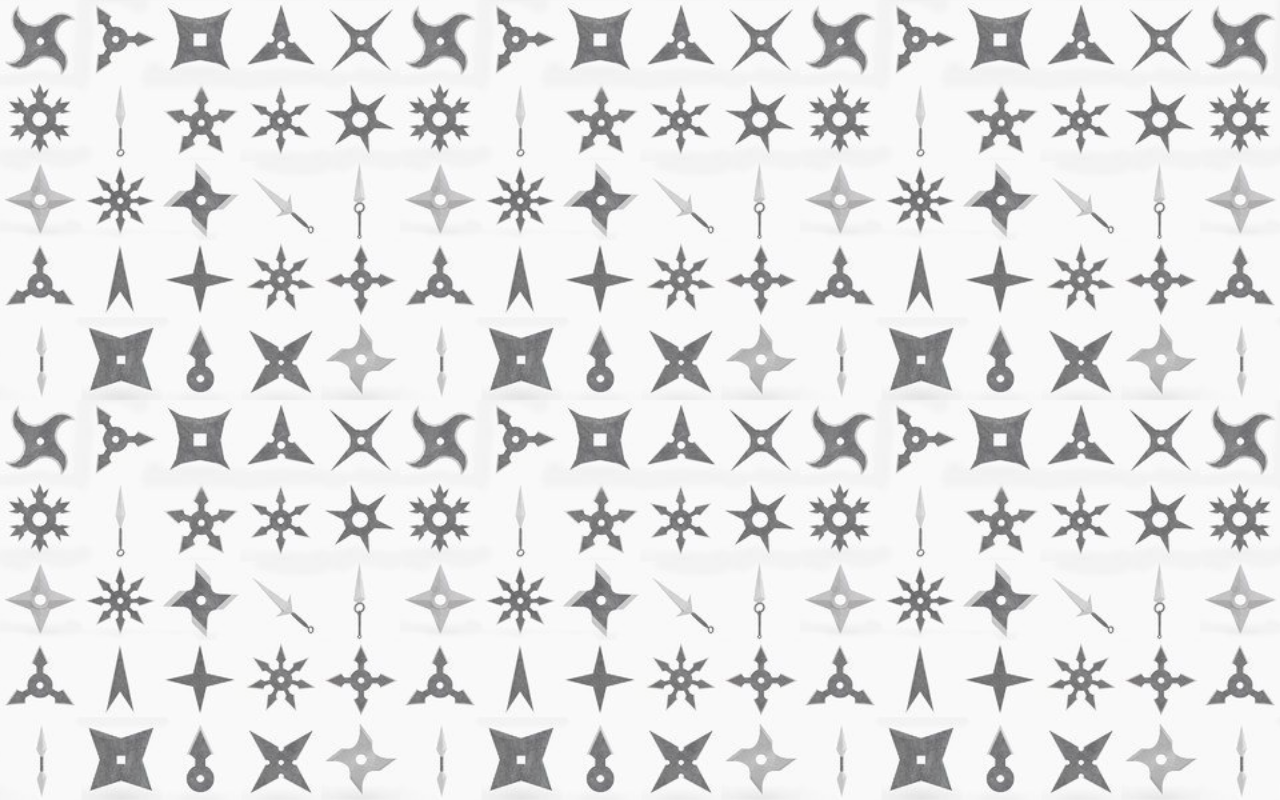
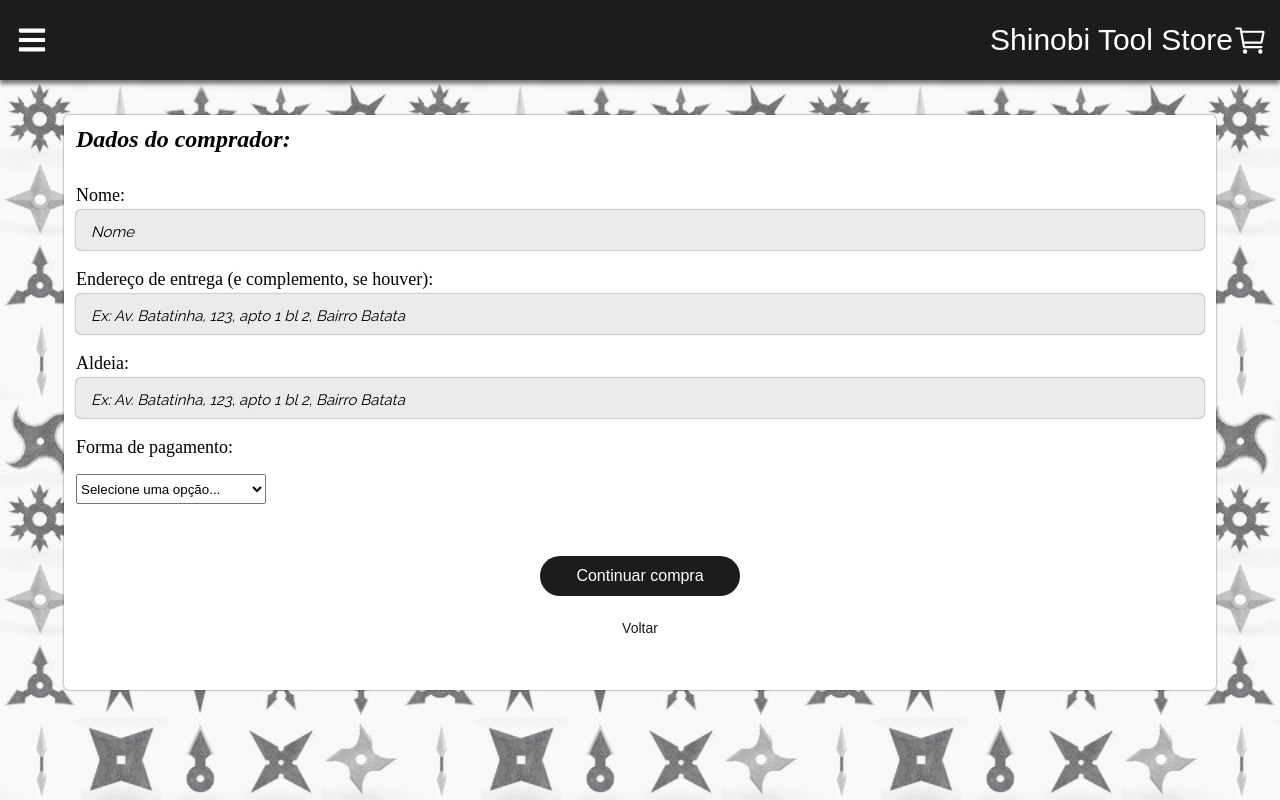
Before and after one commit to starunz/Shinobi-Tool-Store, a React (Create React App) app: page /infos in a window 1280 px wide. Before the commit this address had no page. Built offline with nearby package versions, Linux system fonts and the light colour scheme; a web font is replaced by a local one.

Commit message:
Add buyer infos route

```diff
--- a/src/App.js
+++ b/src/App.js
@@ -1,6 +1,6 @@
 import { BrowserRouter, Routes, Route } from "react-router-dom";
 
-import { SignUp, Login, Home, Support, Team, Categories, ShortDistance, LongDistance, Product, Cart } from "./pages";
+import { SignUp, Login, Home, Support, Team, Categories, ShortDistance, LongDistance, Product, Cart, Infos } from "./pages";
 
 import { AuthProvider } from "./contexts/AuthContext";
 
@@ -19,6 +19,7 @@ const App = () => {
                     <Route path='/longadistancia' element={< LongDistance />} />
                     <Route path='/product/:productId' element={< Product />} />
                     <Route path='/cart' element={< Cart />} />
+                    <Route path='/infos' element={< Infos />} />
                 </Routes>
             </BrowserRouter>
         </AuthProvider>
--- a/src/pages/Product/style.js
+++ b/src/pages/Product/style.js
@@ -123,7 +123,7 @@ const AddCart = styled.button`
     padding: 20px;
 
     border-radius: 25px;
-    background-color: #E6814A;
+    background-color: #1C1C1C;
 
     font-size: 17px;
     color: #fff;
--- a/src/pages/cart/Cart.js
+++ b/src/pages/cart/Cart.js
@@ -89,7 +89,15 @@ export default function Cart() {
                     })
             }
         })
+    }
 
+    function handleConfirm() {
+
+        if (cartProducts.length === 0) {
+            return;
+        }
+
+        navigate('/infos')
     }
 
     useEffect(loadCart, [lever])
@@ -132,7 +140,7 @@ export default function Cart() {
                     <Total>Total: $ {totalAmount}</Total>
 
                     <Buttons>
-                        <ConfirmButton onClick={() => navigate('/infos')} >Avançar</ConfirmButton>
+                        <ConfirmButton onClick={handleConfirm} >Avançar</ConfirmButton>
                         <ShopButton onClick={() => navigate('/')}>Continuar comprando</ShopButton>
                     </Buttons>
                 </Content>
--- a/src/pages/cart/CartStyle.js
+++ b/src/pages/cart/CartStyle.js
@@ -8,6 +8,7 @@ const Container = styled.div`
     flex-direction: column;
 
     padding-top: 115px;
+    padding-bottom: 50px;
 
 `
 
@@ -27,6 +28,24 @@ const Content = styled.div`
         margin-bottom: 35px;
         font-style: italic;
         font-weight: 600;
+    }
+
+    input {
+        background-color: #ebebeb;
+        box-shadow: 0px 0px 2px rgba(0,0,0,0.7);
+        width: 100%;
+        height: 40px;
+        margin-bottom: 20px;
+
+        ::placeholder {
+            font-size: 15px;
+            font-style: italic;
+        }
+    }
+
+    h2 {
+        margin-bottom: 6px;
+        font-size: 18px;
     }
 
 `
@@ -120,7 +139,7 @@ const Buttons = styled.div`
 
 const ConfirmButton = styled.button`
 
-    background-color: #E6814A;
+    background-color: #1C1C1C;
     margin-top: 35px;
     height: 45px;
     width: 200px;
--- a/src/pages/index.js
+++ b/src/pages/index.js
@@ -8,6 +8,7 @@ import ShortDistance from "./categories/shortDistance/ShorDistance";
 import LongDistance from "./categories/longDistance";
 import Product from "./Product/product";
 import Cart from "./cart/Cart";
+import Infos from "./infos/index";
 
 export {
     SignUp,
@@ -19,5 +20,6 @@ export {
     Categories,
     ShortDistance,
     LongDistance,
-    Product
+    Product,
+    Infos
 }
--- /dev/null
+++ b/src/pages/infos/index.js
@@ -0,0 +1,109 @@
+import Header from "../../components/Header";
+import { Container, Content } from '../cart/CartStyle';
+import Input from '../../components/styleSignIn&SignUp/Input';
+import { Form, Footer } from "./style";
+import { useState } from "react";
+import { Button } from "../../components/Products/style";
+import useAuth from "../../hooks/useAuth";
+import { useNavigate } from "react-router-dom";
+import { ReturnButton } from "../Product/style";
+import * as api from '../../services/api';
+import Swal from "sweetalert2";
+import pain from '../../assets/images/pain.png';
+
+export default function Infos() {
+
+    const { auth } = useAuth();
+    const navigate = useNavigate();
+    const [isLoading, setIsLoading] = useState(false);
+    const [buyerData, setBuyerData] = useState({
+        name: '', adress: '', village: '', payment: ''
+    });
+
+    function handleChange(e) {
+        setBuyerData({ ...buyerData, [e.target.name]: e.target.value })
+    }
+
+    function handleConfirm(e) {
+        e.preventDefault();
+
+        if (!buyerData.name || !buyerData.adress || !buyerData.village || !buyerData.payment || buyerData.payment === 'default') {
+            alert('pereencha')
+            return
+        }
+        setIsLoading(true);
+
+        const promise = api.sendInfos(auth.token, buyerData)
+
+        promise.then(navigate('/checkout'))
+            .catch(() => {
+                Swal.fire({
+                    imageUrl: `${pain}`,
+                    imageHeight: 140,
+                    title: "OOPS...",
+                    text: 'Algo deu errado. Será que destruiram nosso servidor?. Tente de novo em alguns instantes.',
+                });
+            })
+    }
+
+    return (
+        <>
+            <Header />
+            <Container>
+                <Content>
+                    <h1>Dados do comprador:</h1>
+
+                    <h2>Nome:</h2>
+                    <Input placeholder="Nome "
+                        type='text'
+                        name='name'
+                        onChange={handleChange}
+                        value={buyerData.name}
+                        disabled={isLoading}
+                        required >
+                    </Input>
+
+                    <h2>Endereço de entrega (e complemento, se houver):</h2>
+                    <Input placeholder="Ex: Av. Batatinha, 123, apto 1 bl 2, Bairro Batata"
+                        type='text'
+                        name='adress'
+                        onChange={handleChange}
+                        value={buyerData.adress}
+                        disabled={isLoading}
+                        required >
+                    </Input>
+
+                    <h2>Aldeia:</h2>
+                    <Input placeholder="Ex: Av. Batatinha, 123, apto 1 bl 2, Bairro Batata"
+                        type='text'
+                        name='village'
+                        onChange={handleChange}
+                        value={buyerData.village}
+                        disabled={isLoading}
+                        required >
+                    </Input>
+
+                    <h2>Forma de pagamento:</h2>
+
+                    <Form >
+                        <label>
+                            <select name='payment' onChange={handleChange}>
+                                <option value="default">Selecione uma opção...</option>
+                                <option value="Débito">Débito</option>
+                                <option value="Crédito">Crédito</option>
+                                <option value="Boleto bancario">Boleto</option>
+                                <option value="Pix">Pix</option>
+                            </select>
+                        </label>
+                    </Form>
+
+                    <Footer>
+                        <Button onClick={handleConfirm}> Continuar compra</Button>
+                        <ReturnButton onClick={() => navigate(-1)}> Voltar </ReturnButton>
+                    </Footer>
+                </Content>
+            </Container>
+        </>
+    )
+
+}
--- /dev/null
+++ b/src/pages/infos/style.js
@@ -0,0 +1,32 @@
+import styled from "styled-components";
+
+const Form = styled.form`
+
+    margin-bottom: 40px;
+
+    select {
+        margin-top: 12px;
+        width: 190px;
+        height: 30px;
+    }
+
+`
+
+const Footer = styled.div`
+
+    display: flex;
+    align-items: center;
+    flex-direction: column;
+    margin-bottom: 30px;
+
+    button {
+        width: 200px;
+        margin-top: 12px;
+    }
+
+`
+
+export {
+    Form,
+    Footer
+}
--- a/src/services/api.js
+++ b/src/services/api.js
@@ -62,6 +62,13 @@ const deleteItem = (id, qty, token) => {
     return promise;
 }
 
+const sendInfos = (token, body) => {
+    const configAuth = config(token)
+    const promise = api.post('/infos', body, configAuth)
+
+    return promise;
+}
+
 export {
     signUp,
     login,
@@ -70,5 +77,6 @@ export {
     sendToCart,
     getUserCart,
     updateCart,
-    deleteItem
+    deleteItem,
+    sendInfos
 }
```
